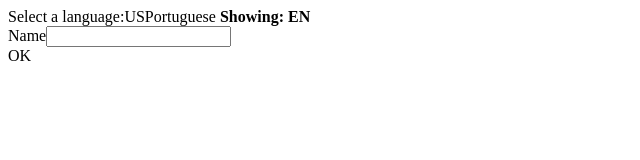
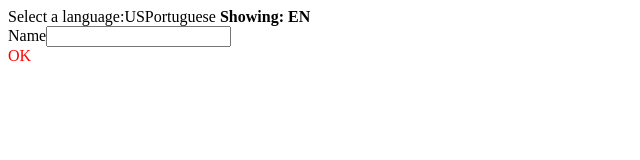
Before and after one commit to paulmboyce/ctx-language, a React (Create React App) app: page / in a window 1280 px wide. Shown: the top 160 px of the page, without its empty margins (0-640 px from the left). Built offline with nearby package versions, Linux system fonts and the light colour scheme.

Commit message:
feat(global-context-hook): make one context that holds other contexts, return it as a hook
allows nested components access to all global state. this implementation uses hooks to consume
state, but still uses Provider tag to set data. todo: refactor Providers as hooks (if poss?)

```diff
--- a/src/App.js
+++ b/src/App.js
@@ -1,11 +1,14 @@
 import { React, useState } from "react";
 import LanguageContext from "./context/LanguageContext";
+import ColorContext from "./context/ColorContext";
 import Field from "./FieldClass";
 import Button from "./Button";
 
 function App() {
 	const [lang, setLang] = useState("EN");
+	const [color, setColor] = useState("RED");
 	return (
+		<ColorContext.Provider value={{ color: color }}>
 			<LanguageContext.Provider value={{ language: lang }}>
 				<div>
 					<div>
@@ -13,6 +16,7 @@ function App() {
 						<span
 							onClick={() => {
 								setLang("EN");
+								setColor("BLUE");
 							}}
 						>
 							US
@@ -20,6 +24,7 @@ function App() {
 						<span
 							onClick={() => {
 								setLang("PT");
+								setColor("GREEN");
 							}}
 						>
 							Portuguese
@@ -28,7 +33,9 @@ function App() {
 						<LanguageContext.Consumer>
 							{(ctx) => {
 								return (
-								<span style={{ fontWeight: 700 }}>Showing: {ctx.language}</span>
+									<span style={{ fontWeight: 700 }}>
+										Showing: {ctx.language}
+									</span>
 								);
 							}}
 						</LanguageContext.Consumer>
@@ -43,6 +50,7 @@ function App() {
 					})()}
 				</div>
 			</LanguageContext.Provider>
+		</ColorContext.Provider>
 	);
 }
 
--- a/src/Button.js
+++ b/src/Button.js
@@ -1,7 +1,8 @@
 import { React } from "react";
-import useLanguageContext from "./hook/useLanguageContext";
+import useGlobalContext from "./hook/useGlobalContext";
 const Button = () => {
-	const ctx = useLanguageContext();
+	const { language, color } = useGlobalContext();
+
 	const renderButtonText = (lang) => {
 		switch (lang) {
 			case "PT":
@@ -12,9 +13,19 @@ const Button = () => {
 				return "OK";
 		}
 	};
+	const renderButtonColor = (color) => {
+		switch (color) {
+			case "BLUE":
+				return "blue";
+			default:
+				return "grey";
+		}
+	};
 	return (
 		<div className="<Button>">
-			<div role="button">{renderButtonText(ctx.language)}</div>
+			<div role="button" style={{ color: color.color }}>
+				{renderButtonText(language.language)}
+			</div>
 		</div>
 	);
 };
--- /dev/null
+++ b/src/context/ColorContext.js
@@ -0,0 +1,5 @@
+import React from "react";
+
+const ColorContext = React.createContext({ color: "GREY" });
+
+export default ColorContext;
--- /dev/null
+++ b/src/hook/useGlobalContext.js
@@ -0,0 +1,12 @@
+import { useContext } from "react";
+import LanguageContext from "../context/LanguageContext";
+import ColorContext from "../context/ColorContext";
+
+function useGlobalContext() {
+	return {
+		language: useContext(LanguageContext),
+		color: useContext(ColorContext),
+	};
+}
+
+export default useGlobalContext;
```
Lines whose indentation alone changed are shown as unchanged.
